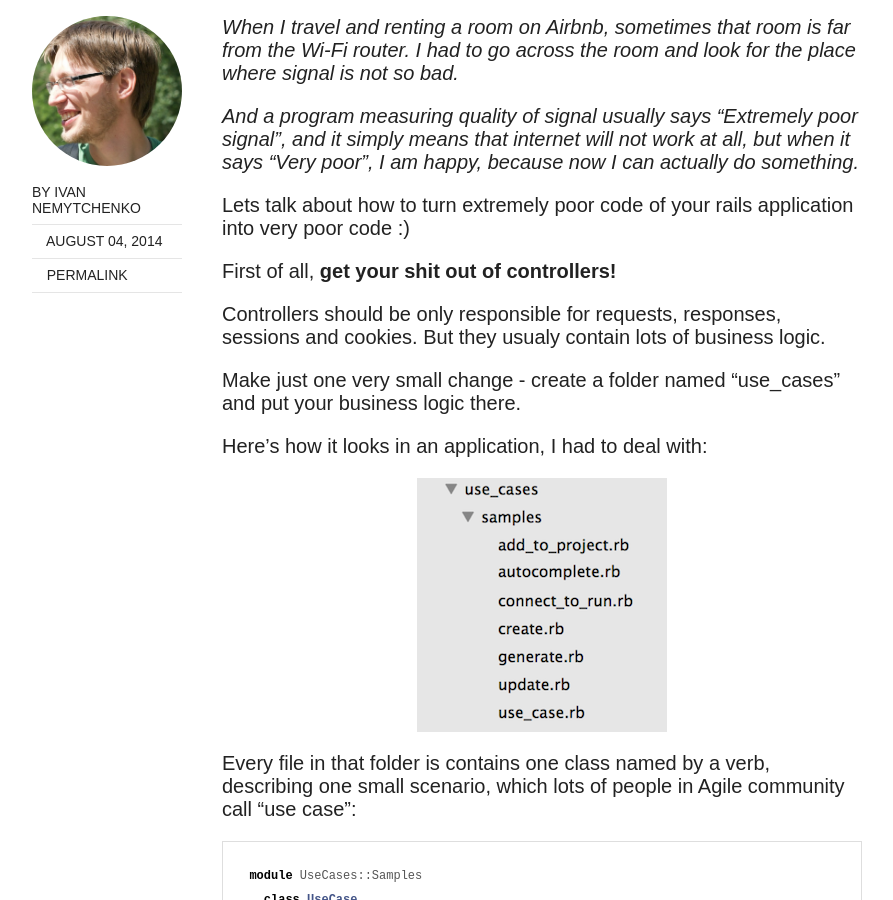
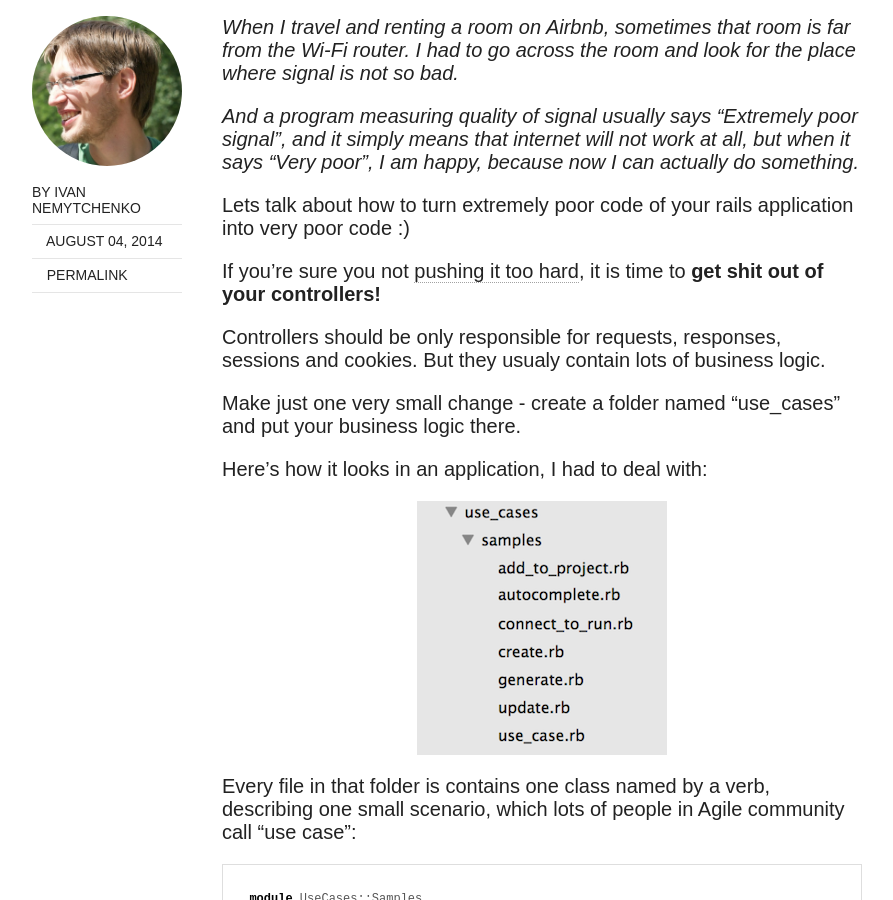
Before and after one commit to jazzcloud/jazzcloud.github.io, a Jekyll site: the page built from _posts/2014-08-04-dealing-with-extremely-poor-rails-code.markdown, in a window 1280 px wide and 900 px high, scrolled down 533 px. Shown: the whole window, without its empty margins (128-1021 px from the left). Built offline with Jekyll 4.4.1, drawn with Linux system fonts in a browser that asks for light colours; nearby versions of some CDN libraries.

Commit message:
added cross-links and changed text a little bit

```diff
--- a/_posts/2014-08-04-dealing-with-extremely-poor-rails-code.markdown
+++ b/_posts/2014-08-04-dealing-with-extremely-poor-rails-code.markdown
@@ -5,13 +5,14 @@ date:   2014-08-04 07:00:04
 categories: refactoring rails
 ---
 
-<i>When I travel and renting a room on Airbnb, sometimes that room is far from the Wi-Fi router. I had to go across the room and look for the place where signal is not so bad.</i>
 
-<i>And a program measuring quality of signal usually says "Extremely poor signal", and it simply means that internet will not work at all, but when it says "Very poor", I am happy, because now I can actually do something.</i>
+_When I travel and renting a room on Airbnb, sometimes that room is far from the Wi-Fi router. I had to go across the room and look for the place where signal is not so bad._
+
+_And a program measuring quality of signal usually says "Extremely poor signal", and it simply means that internet will not work at all, but when it says "Very poor", I am happy, because now I can actually do something._
 
 Lets talk about how to turn extremely poor code of your rails application into very poor code :)
 
-First of all, <strong>get your shit out of controllers!</strong>
+If you're sure you not [pushing it too hard](/refactoring/on-refactoring), it is time to __get shit out of your controllers!__
 
 Controllers should be only responsible for requests, responses, sessions and cookies. But they usualy contain lots of business logic.
 
--- a/_posts/2014-08-04-on-refactoring.markdown
+++ b/_posts/2014-08-04-on-refactoring.markdown
@@ -5,7 +5,7 @@ date:   2014-08-04 13:32:00
 categories: refactoring
 ---
 
-I want to share an advise about refactoring, I learned recently.
+I want to share an advise about refactoring, I learned recently:
 
 __Don't push it too hard__ & __don't do it for free__
 
```
Also changed, not shown: other parts of _posts/2014-08-04-dealing-with-extremely-poor-rails-code.markdown (+0 -7 lines).
